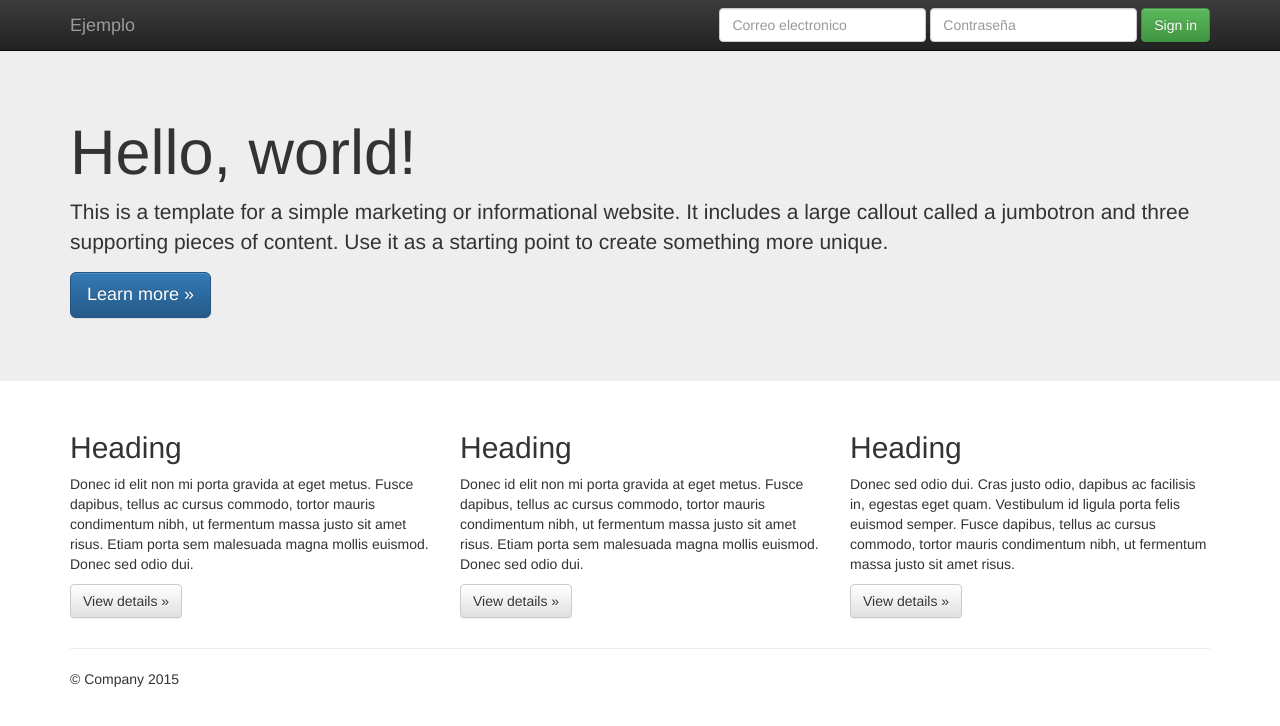
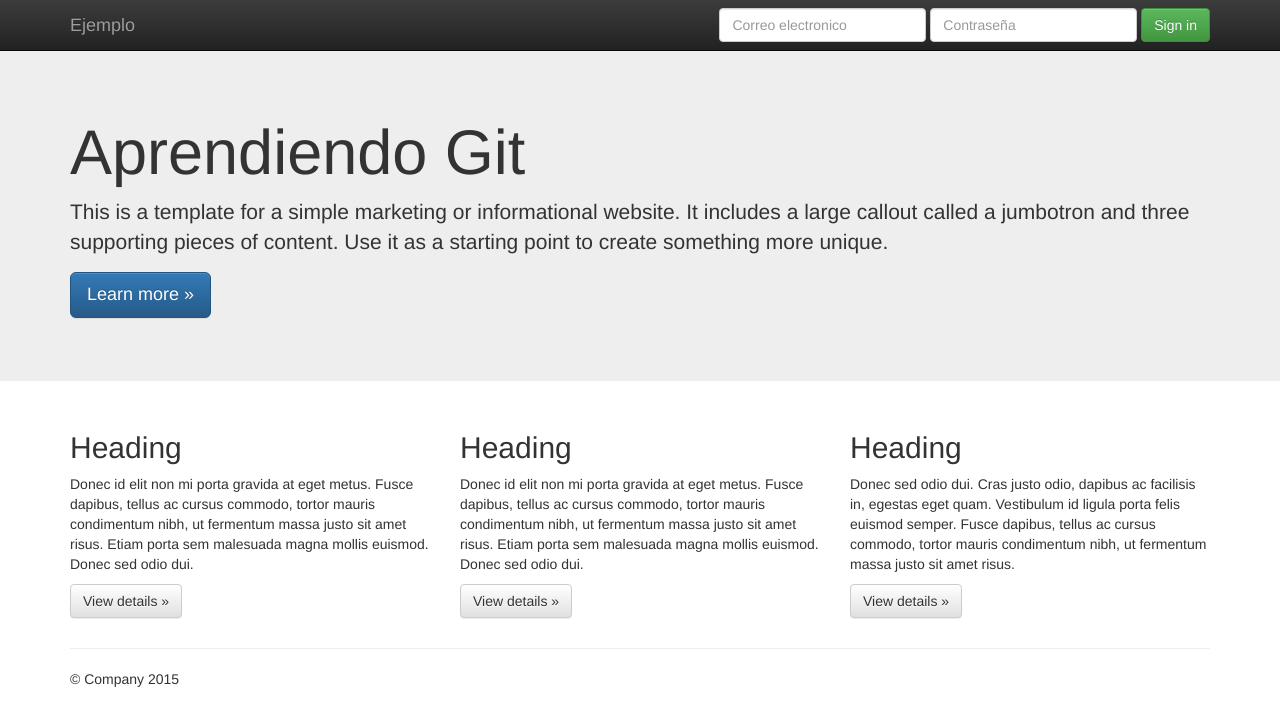
Before and after one commit to andreazunino/Trabajo2_Andrea_AlvarezZunino, a plain HTML site: page index.html in a window 1280 px wide. Drawn offline with nearby package versions, Linux system fonts and the light colour scheme.

Commit message:
Tercer cambio en Feature1

```diff
--- a/index.html
+++ b/index.html
@@ -55,7 +55,7 @@
     <!-- Main jumbotron for a primary marketing message or call to action -->
     <div class="jumbotron">
       <div class="container">
-        <h1>Hello, world!</h1>
+        <h1>Aprendiendo Git</h1>
         <p>This is a template for a simple marketing or informational website. It includes a large callout called a jumbotron and three supporting pieces of content. Use it as a starting point to create something more unique.</p>
         <p><a class="btn btn-primary btn-lg" href="#" role="button">Learn more &raquo;</a></p>
       </div>
```
